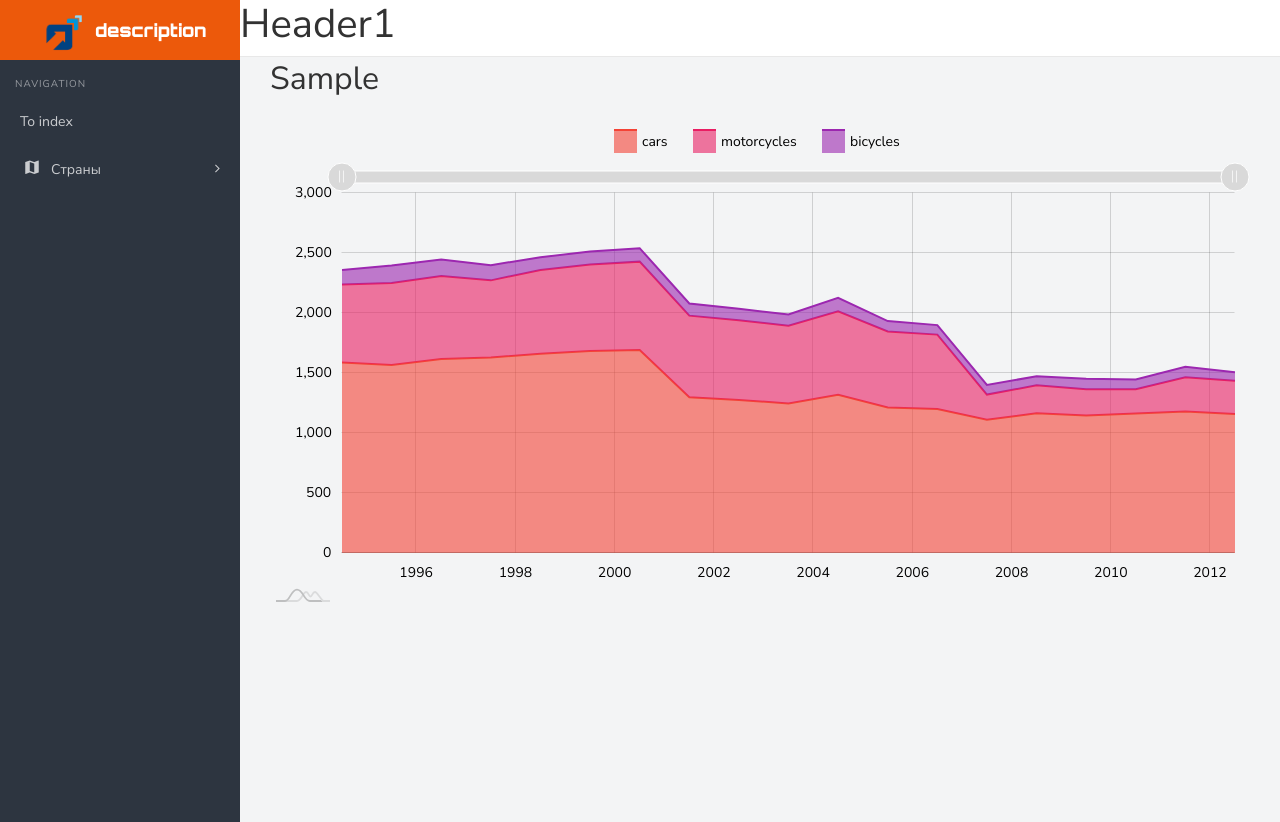
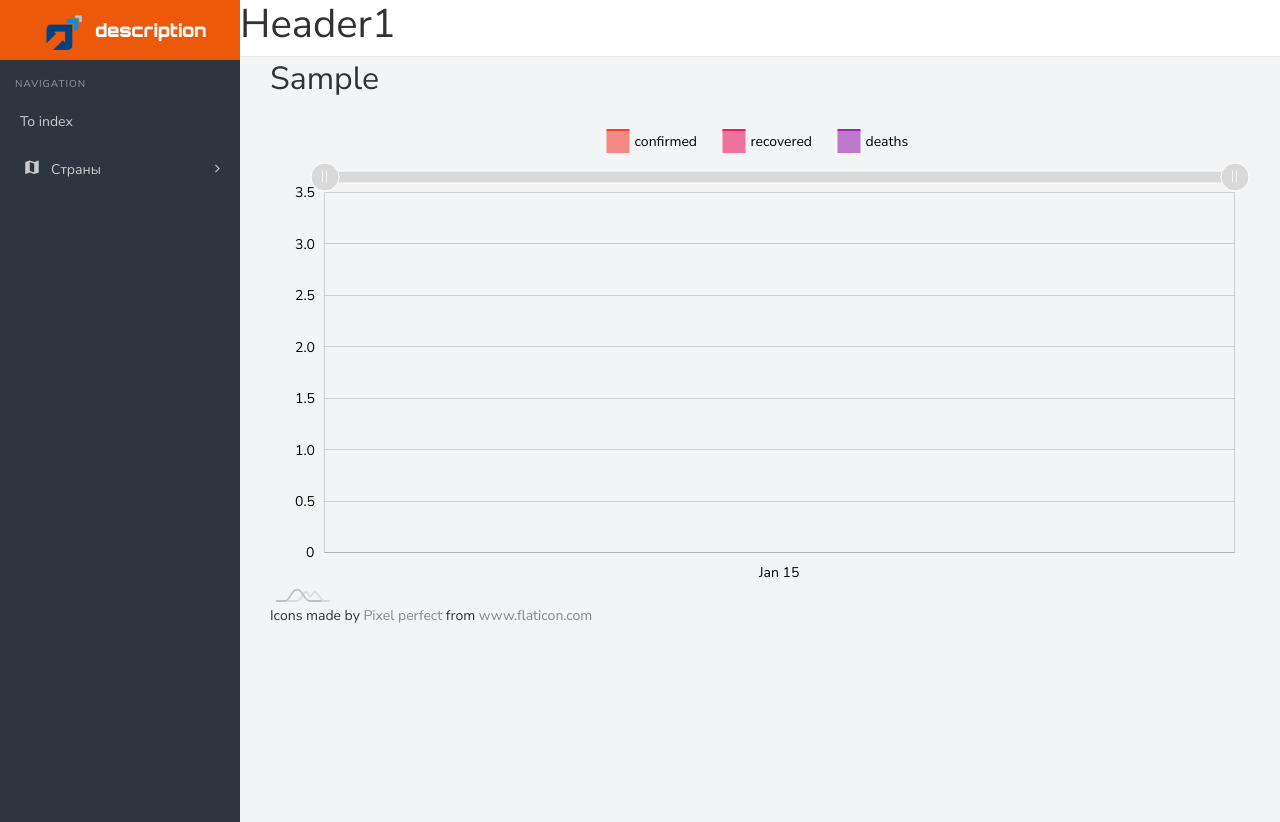
Before and after one commit to koyang-kuleshov/simple_prognozer, a Django app: page /country_page/1/ in a window 1280 px wide. Shown: the top 822 px of the page. Run offline with Django 3.2, Linux system fonts and the light colour scheme; tables that the repository leaves empty hold one stand-in row (values such as "Sample post"); some libraries are stand-ins or nearby versions.

Commit message:
country_page.html: add chart

```diff
--- a/simple_prognozer/mainapp/templates/mainapp/country_page.html
+++ b/simple_prognozer/mainapp/templates/mainapp/country_page.html
@@ -24,6 +24,7 @@
 {% endblock %}
 
 {% block chart-js %}
+
     <!-- Styles -->
     <style>
     #chartdiv {
@@ -34,9 +35,12 @@
     </style>
     <!-- HTML -->
     <div id="chartdiv"></div>
+    <div>Icons made by <a href="https://www.flaticon.com/authors/pixel-perfect" title="Pixel perfect">Pixel perfect</a> from <a href="https://www.flaticon.com/" title="Flaticon">www.flaticon.com</a></div>
+
 {% endblock %}
 
 {% block chart-js-script %}
+
     <!-- Chart code -->
     <script>
         am4core.ready(function() {
@@ -48,121 +52,18 @@
 
         var chart = am4core.create("chartdiv", am4charts.XYChart);
 
-        chart.data = [{
-          "year": "1994",
-          "cars": 1587,
-          "motorcycles": 650,
-          "bicycles": 121
-        }, {
-          "year": "1995",
-          "cars": 1567,
-          "motorcycles": 683,
-          "bicycles": 146
-        }, {
-          "year": "1996",
-          "cars": 1617,
-          "motorcycles": 691,
-          "bicycles": 138
-        }, {
-          "year": "1997",
-          "cars": 1630,
-          "motorcycles": 642,
-          "bicycles": 127
-        }, {
-          "year": "1998",
-          "cars": 1660,
-          "motorcycles": 699,
-          "bicycles": 105
-        }, {
-          "year": "1999",
-          "cars": 1683,
-          "motorcycles": 721,
-          "bicycles": 109
-        }, {
-          "year": "2000",
-          "cars": 1691,
-          "motorcycles": 737,
-          "bicycles": 112
-        }, {
-          "year": "2001",
-          "cars": 1298,
-          "motorcycles": 680,
-          "bicycles": 101
-        }, {
-          "year": "2002",
-          "cars": 1275,
-          "motorcycles": 664,
-          "bicycles": 97
-        }, {
-          "year": "2003",
-          "cars": 1246,
-          "motorcycles": 648,
-          "bicycles": 93
-        }, {
-          "year": "2004",
-          "cars": 1318,
-          "motorcycles": 697,
-          "bicycles": 111
-        }, {
-          "year": "2005",
-          "cars": 1213,
-          "motorcycles": 633,
-          "bicycles": 87
-        }, {
-          "year": "2006",
-          "cars": 1199,
-          "motorcycles": 621,
-          "bicycles": 79
-        }, {
-          "year": "2007",
-          "cars": 1110,
-          "motorcycles": 210,
-          "bicycles": 81
-        }, {
-          "year": "2008",
-          "cars": 1165,
-          "motorcycles": 232,
-          "bicycles": 75
-        }, {
-          "year": "2009",
-          "cars": 1145,
-          "motorcycles": 219,
-          "bicycles": 88
-        }, {
-          "year": "2010",
-          "cars": 1163,
-          "motorcycles": 201,
-          "bicycles": 82
-        }, {
-          "year": "2011",
-          "cars": 1180,
-          "motorcycles": 285,
-          "bicycles": 87
-        }, {
-          "year": "2012",
-          "cars": 1159,
-          "motorcycles": 277,
-          "bicycles": 71
-        }];
+        chart.data = {{ chart_data|safe }};
 
-        chart.dateFormatter.inputDateFormat = "yyyy";
         var dateAxis = chart.xAxes.push(new am4charts.DateAxis());
-        dateAxis.renderer.minGridDistance = 60;
-        dateAxis.startLocation = 0.5;
-        dateAxis.endLocation = 0.5;
-        dateAxis.baseInterval = {
-          timeUnit: "year",
-          count: 1
-        }
 
         var valueAxis = chart.yAxes.push(new am4charts.ValueAxis());
         valueAxis.tooltip.disabled = true;
 
         var series = chart.series.push(new am4charts.LineSeries());
-        series.dataFields.dateX = "year";
-        series.name = "cars";
-        series.dataFields.valueY = "cars";
-        series.tooltipHTML = "<img src='https://www.amcharts.com/lib/3/images/car.png' style='vertical-align:bottom; margin-right: 10px; width:28px; height:21px;'><span style='font-size:14px; color:#000000;'><b>{valueY.value}</b></span>";
+        series.dataFields.dateX = "date";
+        series.name = "confirmed";
+        series.dataFields.valueY = "confirmed";
+        series.tooltipHTML = "<img src='{% static 'img/sick.png' %}' style='vertical-align:bottom; margin-right: 10px; width:28px; height:21px;'><span style='font-size:14px; color:#000000;'><b>{valueY.value}</b></span>";
         series.tooltipText = "[#000]{valueY.value}[/]";
         series.tooltip.background.fill = am4core.color("#FFF");
         series.tooltip.getStrokeFromObject = true;
@@ -173,10 +74,10 @@
         series.stacked = true;
 
         var series2 = chart.series.push(new am4charts.LineSeries());
-        series2.name = "motorcycles";
-        series2.dataFields.dateX = "year";
-        series2.dataFields.valueY = "motorcycles";
-        series2.tooltipHTML = "<img src='https://www.amcharts.com/lib/3/images/motorcycle.png' style='vertical-align:bottom; margin-right: 10px; width:28px; height:21px;'><span style='font-size:14px; color:#000000;'><b>{valueY.value}</b></span>";
+        series2.name = "recovered";
+        series2.dataFields.dateX = "date";
+        series2.dataFields.valueY = "recovered";
+        series2.tooltipHTML = "<img src='{% static 'img/glitter.png' %}' style='vertical-align:bottom; margin-right: 10px; width:28px; height:21px;'><span style='font-size:14px; color:#000000;'><b>{valueY.value}</b></span>";
         series2.tooltipText = "[#000]{valueY.value}[/]";
         series2.tooltip.background.fill = am4core.color("#FFF");
         series2.tooltip.getFillFromObject = false;
@@ -188,10 +89,12 @@
         series2.strokeWidth = 2;
 
         var series3 = chart.series.push(new am4charts.LineSeries());
-        series3.name = "bicycles";
-        series3.dataFields.dateX = "year";
-        series3.dataFields.valueY = "bicycles";
-        series3.tooltipHTML = "<img src='https://www.amcharts.com/lib/3/images/bicycle.png' style='vertical-align:bottom; margin-right: 10px; width:28px; height:21px;'><span style='font-size:14px; color:#000000;'><b>{valueY.value}</b></span>";
+        series3.name = "deaths";
+        series3.dataFields.dateX = "date";
+        series3.dataFields.valueY = "deaths";
+        series3.tooltipHTML = "<img src='{% static 'img/dead.png' %}' style='vertical-align:bottom; margin-right: 10px; width:28px; height:21px;'><span style='font-size:14px; color:#000000;'><b>{valueY.value}</b></span>";
+
+
         series3.tooltipText = "[#000]{valueY.value}[/]";
         series3.tooltip.background.fill = am4core.color("#FFF");
         series3.tooltip.getFillFromObject = false;
@@ -211,32 +114,6 @@
         chart.legend = new am4charts.Legend();
         chart.legend.position = "top";
 
-        // axis ranges
-        {#var range = dateAxis.axisRanges.create();#}
-        {#range.date = new Date(2001, 0, 1);#}
-        {#range.endDate = new Date(2003, 0, 1);#}
-        {#range.axisFill.fill = chart.colors.getIndex(7);#}
-        {#range.axisFill.fillOpacity = 0.2;#}
-        {##}
-        {#range.label.text = "Fines for speeding increased";#}
-        {#range.label.inside = true;#}
-        {#range.label.rotation = 90;#}
-        {#range.label.horizontalCenter = "right";#}
-        {#range.label.verticalCenter = "bottom";#}
-        {##}
-        {#var range2 = dateAxis.axisRanges.create();#}
-        {#range2.date = new Date(2007, 0, 1);#}
-        {#range2.grid.stroke = chart.colors.getIndex(7);#}
-        {#range2.grid.strokeOpacity = 0.6;#}
-        {#range2.grid.strokeDasharray = "5,2";#}
-        {##}
-        {##}
-        {#range2.label.text = "Motorcycle fee introduced";#}
-        {#range2.label.inside = true;#}
-        {#range2.label.rotation = 90;#}
-        {#range2.label.horizontalCenter = "right";#}
-        {#range2.label.verticalCenter = "bottom";#}
-
         }); // end am4core.ready()
     </script>
 {% endblock %}
--- a/simple_prognozer/mainapp/views.py
+++ b/simple_prognozer/mainapp/views.py
@@ -1,5 +1,5 @@
 from django.shortcuts import render
-from django.db.models import Sum
+from django.db.models import Sum, F
 from django.shortcuts import get_object_or_404
 
 from mainapp.models import Country, TimeSeries
@@ -11,7 +11,7 @@ def index(request):
     data_deaths = []
     data_recovered = []
 
-    queryset = TimeSeries.objects.all().values('last_update').\
+    queryset = TimeSeries.objects.all().values('last_update'). \
         annotate(Sum('confirmed'), Sum('deaths'), Sum('recovered'))
 
     for day in queryset:
@@ -36,8 +36,23 @@ def country_page(request, pk):
     country = get_object_or_404(Country, pk=pk)
     countries = Country.objects.all()
 
+    queryset = TimeSeries.objects.filter(country_id=pk).values('last_update'). \
+        annotate(Sum('confirmed'), Sum('deaths'), Sum('recovered'))
+
+    chart_data = [
+        {
+            "date": day['last_update'].strftime('%m-%d'),
+            "confirmed": day['confirmed__sum'],
+            "recovered": day['recovered__sum'],
+            "deaths": day['deaths__sum'],
+        }
+        for day in queryset
+    ]
+
     context = {
         'country_name': country.country,
         'countries': countries,
+        'chart_data': chart_data,
     }
+
     return render(request, 'mainapp/country_page.html', context)
```
Also changed, not shown: simple_prognozer/static/img/dead.png (added), simple_prognozer/static/img/glitter.png (added), simple_prognozer/static/img/sick.png (added).
